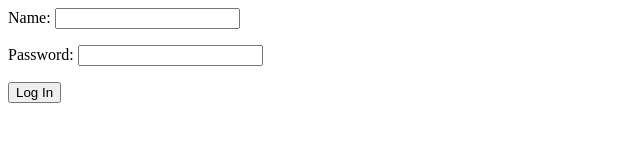
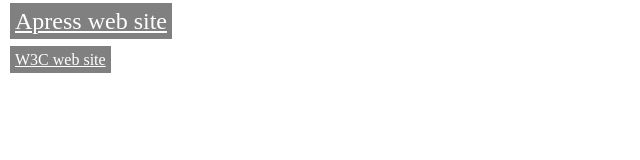
Before and after one commit to oktamorph/the-definitive-guide-to-html5, a plain HTML site: page Chapter3/index.html in a window 1280 px wide. Shown: the whole page, without its empty margins (0-640 px from the left). Drawn offline with Linux system fonts and the light colour scheme.

Commit message:
Add the 'style' element in the listing.

```diff
--- a/Chapter3/index.html
+++ b/Chapter3/index.html
@@ -3,15 +3,23 @@
     <head>
         <!-- metadata goes here -->
         <title>Example</title>
+        <style type="text/css">
+            .class2 {
+                background-color: grey;
+                color: white;
+                padding: 5px;
+                margin: 2px;
+            }
+            .class1 {
+                font-size: x-large;
+            }
+        </style>
     </head>
     <body>
         <!-- content and elements go here -->
-        <form>
-                Name: <input type="text" name="name" accesskey="n"/>
-            <p>
-                Password: <input type="password" name="password" accesskey="p"/>
-            </p>
-            <input type="submit" value="Log In" accesskey="s"/>
-        </form>
+            <a class="class1 class2" href="http://apress.com">Apress web site</a>
+        <p>
+            <a class="class2 otherclass" href="http://w3c.org">W3C web site</a>
+        </p>
     </body>
 </html>
```
